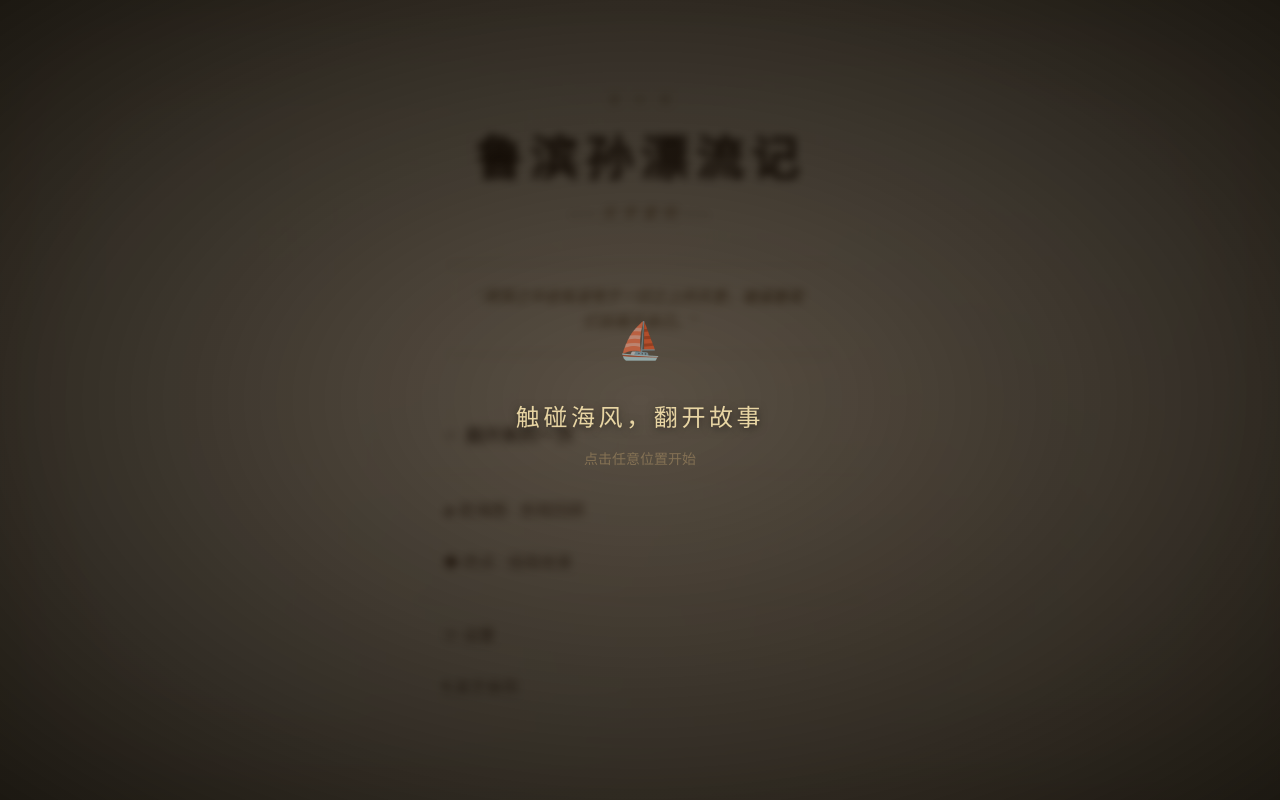
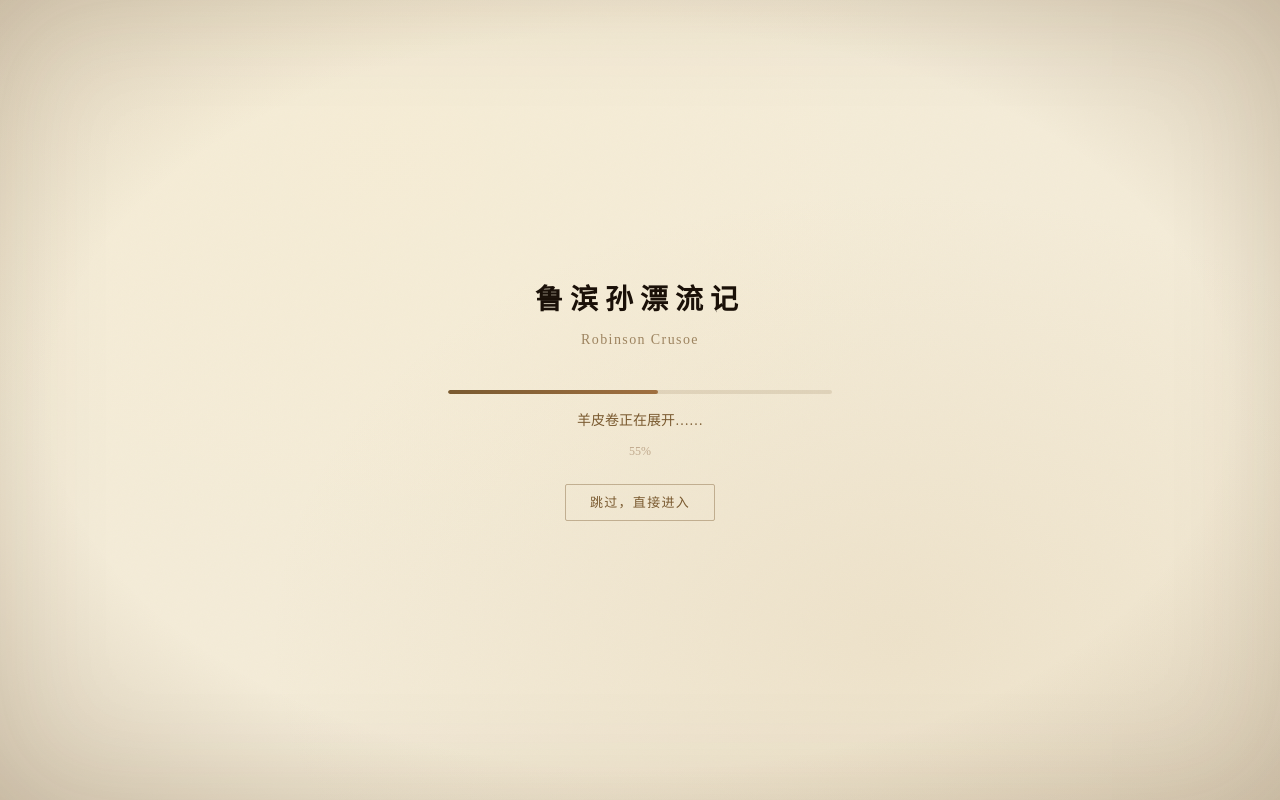
Before and after one commit to zhang66633/drift-diary, a React (Vite) app: page / in a window 1280 px wide. Built offline with nearby package versions, Linux system fonts and the light colour scheme.

Commit message:
feat: 图片加载优化方法
Co-authored-by: traeagent <traeagent@users.noreply.github.com>

```diff
--- a/src/App.tsx
+++ b/src/App.tsx
@@ -1,11 +1,11 @@
-import { useEffect, useState, lazy, Suspense } from 'react';
+import { useEffect, useState, lazy, Suspense, useCallback } from 'react';
 import { useGameStore } from './store/gameStore';
 import { MainMenu } from './ui/MainMenu';
 import { BookShell } from './ui/BookShell';
 import { ErrorBoundary } from './ui/ErrorBoundary';
 import { AudioHint } from './ui/AudioHint';
 import { LoadingScreen } from './ui/LoadingScreen';
-import { preloadCriticalResources } from './utils/preload';
+import { preloadCriticalResources, getPreloadMode } from './utils/preload';
 
 const SaveMenu = lazy(() => import('./ui/Menus').then(m => ({ default: m.SaveMenu })));
 
@@ -24,6 +24,7 @@ export default function App() {
 
   const [resourcesReady, setResourcesReady] = useState(false);
   const [loadProgress, setLoadProgress] = useState(0);
+  const [skipped, setSkipped] = useState(false);
 
   useEffect(() => {
     init();
@@ -32,12 +33,18 @@ export default function App() {
     }
   }, [init, isDebugMode]);
 
+  const handleSkip = useCallback(() => {
+    setSkipped(true);
+    setResourcesReady(true);
+  }, []);
+
   useEffect(() => {
-    if (!initialized) return;
+    if (!initialized || skipped) return;
 
     let cancelled = false;
 
     preloadCriticalResources({
+      mode: getPreloadMode(),
       onProgress: (p) => {
         if (!cancelled) setLoadProgress(p);
       },
@@ -50,10 +57,16 @@ export default function App() {
     return () => {
       cancelled = true;
     };
-  }, [initialized]);
+  }, [initialized, skipped]);
 
   if (!initialized || !resourcesReady) {
-    return <LoadingScreen progress={loadProgress} />;
+    return (
+      <LoadingScreen
+        progress={loadProgress}
+        onSkip={handleSkip}
+        showSkip={getPreloadMode() === 'full'}
+      />
+    );
   }
 
   return (
--- a/src/ui/LoadingScreen.tsx
+++ b/src/ui/LoadingScreen.tsx
@@ -4,6 +4,8 @@ import { isLowPerf } from '../utils/perf';
 interface LoadingScreenProps {
   progress: number;
   hint?: string;
+  onSkip?: () => void;
+  showSkip?: boolean;
 }
 
 const hints = [
@@ -12,11 +14,13 @@ const hints = [
   '羊皮卷正在展开……',
   '鹦鹉在整理羽毛……',
   '潮水正在涨落……',
+  '椰树在风中摇曳……',
 ];
 
-export function LoadingScreen({ progress, hint }: LoadingScreenProps) {
+export function LoadingScreen({ progress, hint, onSkip, showSkip = true }: LoadingScreenProps) {
   const [hintIndex, setHintIndex] = useState(0);
   const lowPerf = isLowPerf();
+  const canSkip = showSkip && progress >= 15 && onSkip;
 
   useEffect(() => {
     const timer = setInterval(() => {
@@ -111,10 +115,31 @@ export function LoadingScreen({ progress, hint }: LoadingScreenProps) {
             marginTop: '0.5rem',
             textIndent: 0,
             opacity: 0.6,
+            marginBottom: canSkip ? '1.5rem' : 0,
           }}
         >
           {Math.round(progress)}%
         </div>
+
+        {canSkip && (
+          <button
+            onClick={onSkip}
+            style={{
+              background: 'transparent',
+              border: '1px solid rgba(122, 90, 48, 0.4)',
+              color: '#7a5a30',
+              padding: '0.5rem 1.5rem',
+              fontSize: '0.8125rem',
+              letterSpacing: '0.1em',
+              cursor: 'pointer',
+              fontFamily: 'inherit',
+              borderRadius: '2px',
+              transition: lowPerf ? 'none' : 'all 0.2s ease',
+            }}
+          >
+            跳过，直接进入
+          </button>
+        )}
       </div>
     </div>
   );
--- a/src/utils/preload.ts
+++ b/src/utils/preload.ts
@@ -10,8 +10,35 @@ export interface PreloadResource {
 
 export interface PreloadOptions {
   onProgress?: (percent: number) => void;
-  lowPerfMode?: boolean;
+  mode?: 'critical' | 'full';
 }
+
+const ALL_ILLUSTRATIONS = [
+  'ch1_1_父训',
+  'ch1_5_风暴',
+  'ch1_8_岸上',
+  'ch1_9_归途',
+  'ch2_3_宁死不屈',
+  'ch2_7_迷失',
+  'ch2_7_饿死',
+  'ch2_8_猎狮',
+  'ch2_9_怯懦',
+  'ch2_11_葡船',
+  'ch2_14_安分',
+  'ch2_16_荒岛',
+];
+
+const ALL_BGM = [
+  'main_theme',
+  'dream',
+  'ending_hope',
+  'ending_sad',
+  'harbor',
+  'island',
+  'ship',
+  'storm',
+  'tense',
+];
 
 async function loadImage(url: string): Promise<void> {
   return new Promise((resolve) => {
@@ -45,51 +72,41 @@ async function loadFont(fontFamily: string): Promise<void> {
 export async function preloadCriticalResources(
   options: PreloadOptions = {}
 ): Promise<void> {
-  const { onProgress, lowPerfMode = isLowPerf() } = options;
+  const { onProgress, mode = isLowPerf() ? 'critical' : 'full' } = options;
 
   const baseUrl = import.meta.env.BASE_URL;
-
   const resources: PreloadResource[] = [];
 
-  // 首屏关键插图（第一章第一个场景）
-  const firstSceneImg = 'illustrations/ch1_1_父训.png';
-  const imgPaths = getIllustrationPaths(firstSceneImg, baseUrl);
-  resources.push({
-    type: 'image',
-    key: 'first-scene-webp',
-    url: imgPaths.webp,
-    weight: 20,
-  });
-
-  // 低性能模式下，只预加载最关键的首图
-  if (!lowPerfMode) {
-    resources.push({
-      type: 'image',
-      key: 'first-scene-lqip',
-      url: imgPaths.lqip,
-      weight: 2,
-    });
-
-    resources.push({
-      type: 'audio',
-      key: 'main-theme',
-      url: `${baseUrl}audio/bgm/main_theme.mp3`,
-      weight: 15,
-    });
-
+  if (mode === 'full') {
+    for (const name of ALL_ILLUSTRATIONS) {
+      const paths = getIllustrationPaths(`illustrations/${name}.png`, baseUrl);
+      resources.push({
+        type: 'image',
+        key: `img-${name}`,
+        url: paths.webp,
+        weight: 3,
+      });
+    }
+    for (const name of ALL_BGM) {
+      resources.push({
+        type: 'audio',
+        key: `bgm-${name}`,
+        url: `${baseUrl}audio/bgm/${name}.mp3`,
+        weight: 5,
+      });
+    }
     resources.push({
       type: 'font',
       key: 'noto-serif-sc',
-      weight: 5,
+      weight: 3,
     });
-
-    // 预加载第二章插图（如果用户快速推进）
-    const ch2Img = 'illustrations/ch2_11_葡船.png';
-    const ch2Paths = getIllustrationPaths(ch2Img, baseUrl);
+  } else {
+    const firstSceneImg = 'illustrations/ch1_1_父训.png';
+    const imgPaths = getIllustrationPaths(firstSceneImg, baseUrl);
     resources.push({
       type: 'image',
-      key: 'ch2-first-webp',
-      url: ch2Paths.webp,
+      key: 'first-scene-webp',
+      url: imgPaths.webp,
       weight: 10,
     });
   }
@@ -103,7 +120,6 @@ export async function preloadCriticalResources(
     onProgress?.(percent);
   };
 
-  // 按顺序加载，避免并发过高
   for (const resource of resources) {
     const weight = resource.weight ?? 1;
 
@@ -128,3 +144,7 @@ export async function preloadCriticalResources(
 
   onProgress?.(100);
 }
+
+export function getPreloadMode(): 'critical' | 'full' {
+  return isLowPerf() ? 'critical' : 'full';
+}
```
